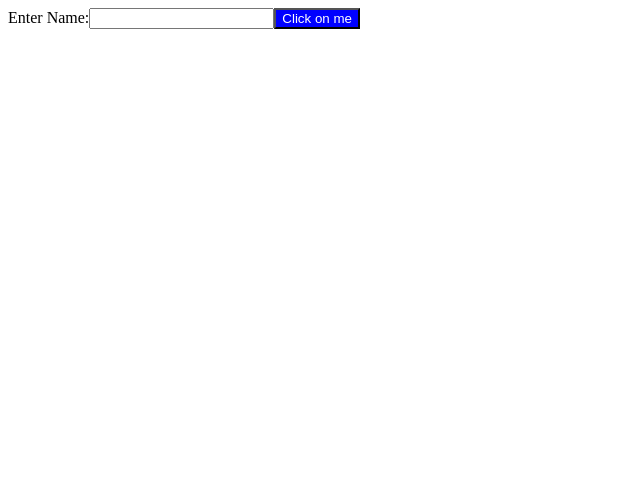
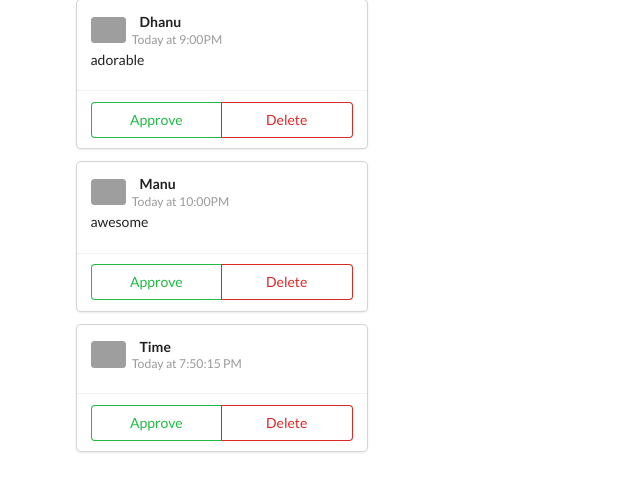
Before and after one commit to manup99/react-prac, a React (Create React App) app: page / in a window 1280 px wide. Shown: the top 492 px of the page, without its empty margins (0-640 px from the left). Built offline with nearby package versions, Linux system fonts and the light colour scheme; grey boxes are pictures that could not be loaded.

Commit message:
created a small comment approval app

```diff
--- a/package.json
+++ b/package.json
@@ -6,6 +6,7 @@
     "@testing-library/jest-dom": "^4.2.4",
     "@testing-library/react": "^9.5.0",
     "@testing-library/user-event": "^7.2.1",
+    "faker": "^4.1.0",
     "react": "^16.13.1",
     "react-dom": "^16.13.1",
     "react-scripts": "3.4.1"
--- a/public/index.html
+++ b/public/index.html
@@ -9,6 +9,7 @@
       name="description"
       content="Web site created using create-react-app"
     />
+    <link rel="stylesheet" href="https://cdnjs.cloudflare.com/ajax/libs/semantic-ui/2.4.1/semantic.min.css" />
     <link rel="apple-touch-icon" href="%PUBLIC_URL%/logo192.png" />
     <!--
       manifest.json provides metadata used when your web app is installed on a
--- a/src/App.js
+++ b/src/App.js
@@ -1,17 +1,34 @@
 import React, {Component} from 'react'
-
-
+import Comment from './Comment'
+import ApprovalCard from './ApprovalCard'
 
 function getButtontext(){
     return 'Click on me'
 }
 const App = function(){
     //const buttonText = 'Click me'
+    function time(){
+        return (new Date()).toLocaleTimeString()
+    }
+    //console.log(time())
+
     return(
-        <div>
-            <label htmlFor="name">Enter Name:</label>
-            <input id="name" type="text" />
-    <button style={{backgroundColor:'blue',color:'white'}}>{getButtontext()}</button>
+        // <div>
+        //     <label htmlFor="name">Enter Name:</label>
+        //     <input id="name" type="text" />
+        //     <button style={{backgroundColor:'blue',color:'white'}}>{getButtontext()}</button>
+        //     <Comment />
+        // </div>
+        <div className="ui container comments">
+            <ApprovalCard>
+                <Comment name="Dhanu" time="9:00PM" comment="adorable"/>
+            </ApprovalCard>
+            <ApprovalCard>
+                <Comment name="Manu"time="10:00PM" comment="awesome" />
+            </ApprovalCard>
+            <ApprovalCard>
+                <Comment name="Time" time={time()} />
+            </ApprovalCard>
         </div>
     )
 }
--- /dev/null
+++ b/src/ApprovalCard.js
@@ -0,0 +1,21 @@
+import React from 'react';
+import Comment from './Comment'
+
+const ApprovalCard=(props)=>{
+    console.log(props)
+    return (
+        <div className="ui card">
+            <div className="content">
+                {props.children}
+            </div>
+            <div className="extra content">
+                <div  className="ui three buttons">
+                    <button className="ui basic green button">Approve</button>
+                    <button className="ui basic red button">Delete</button>
+                </div>
+            </div>
+        </div>
+    )
+}
+
+export default ApprovalCard;
--- /dev/null
+++ b/src/Comment.js
@@ -0,0 +1,27 @@
+import React, {Component} from 'react';
+import faker from 'faker';
+import logo from './logo512.png'
+
+const Comment = function(props){
+    console.log(props)
+    return (
+            <div className="comment">
+                <a href="/" className="avatar">
+                    <img alt="avatar" src={faker.image.avatar()}/>
+                </a>
+                <div className="content">
+                    <a href="/" className="author">
+                        {props.name}
+                    </a>
+                </div>
+                <div className="metadata">
+                    <span className="data">Today at {props.time}</span>
+                </div>
+                <div className="text">
+                    {props.comment}
+                </div>
+            </div>
+    )
+}
+
+export default Comment;
```
Also changed, not shown: src/logo512.png (added), 1 other file (tests, documents, lock files or other folders).
